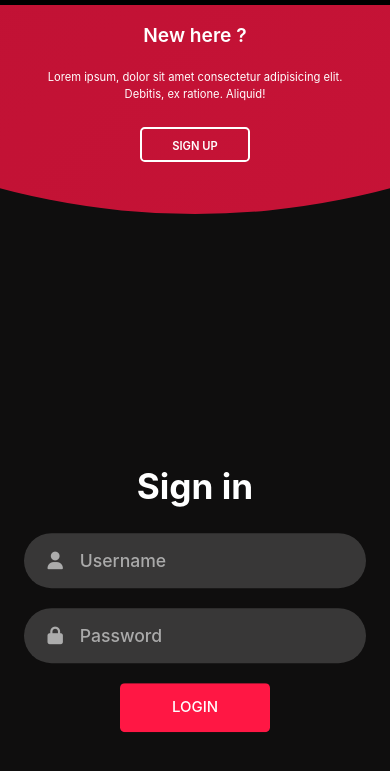
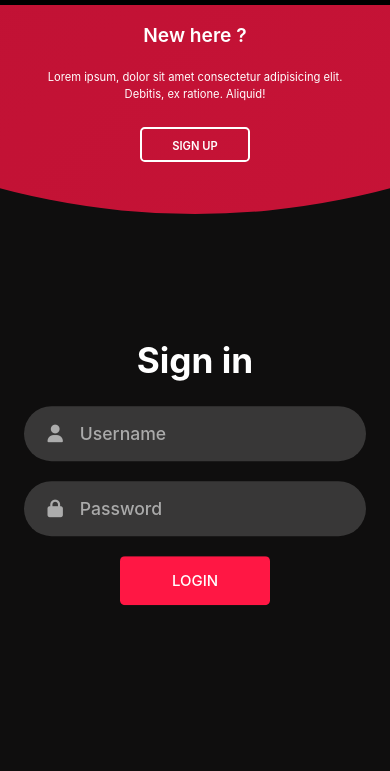
Before and after one commit to Moises898/atlas, a plain HTML site: page login.html in a window 390 px wide. Shown: the part 61-832 px from the top of the page. Drawn offline with nearby package versions, Linux system fonts and the light colour scheme; a script that the page names is missing.

Commit message:
FIX: Fix relation in mobile

```diff
--- a/css/style.css
+++ b/css/style.css
@@ -248,7 +248,7 @@ form.sign-in-form {
   }
   .signin-signup {
     width: 100%;
-    top: 95%;
+    top: 80%;
     transform: translate(-50%, -100%);
     transition: 1s 0.8s ease-in-out;
   }
```
